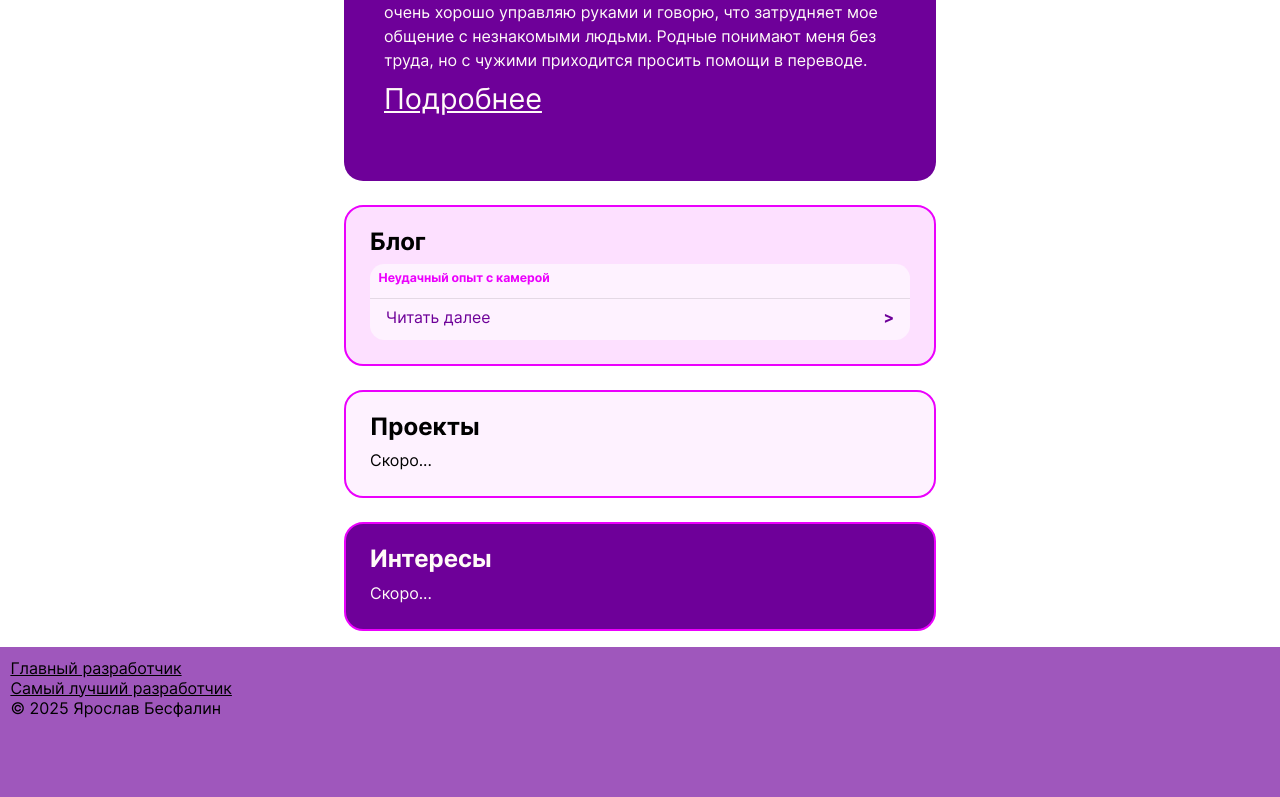
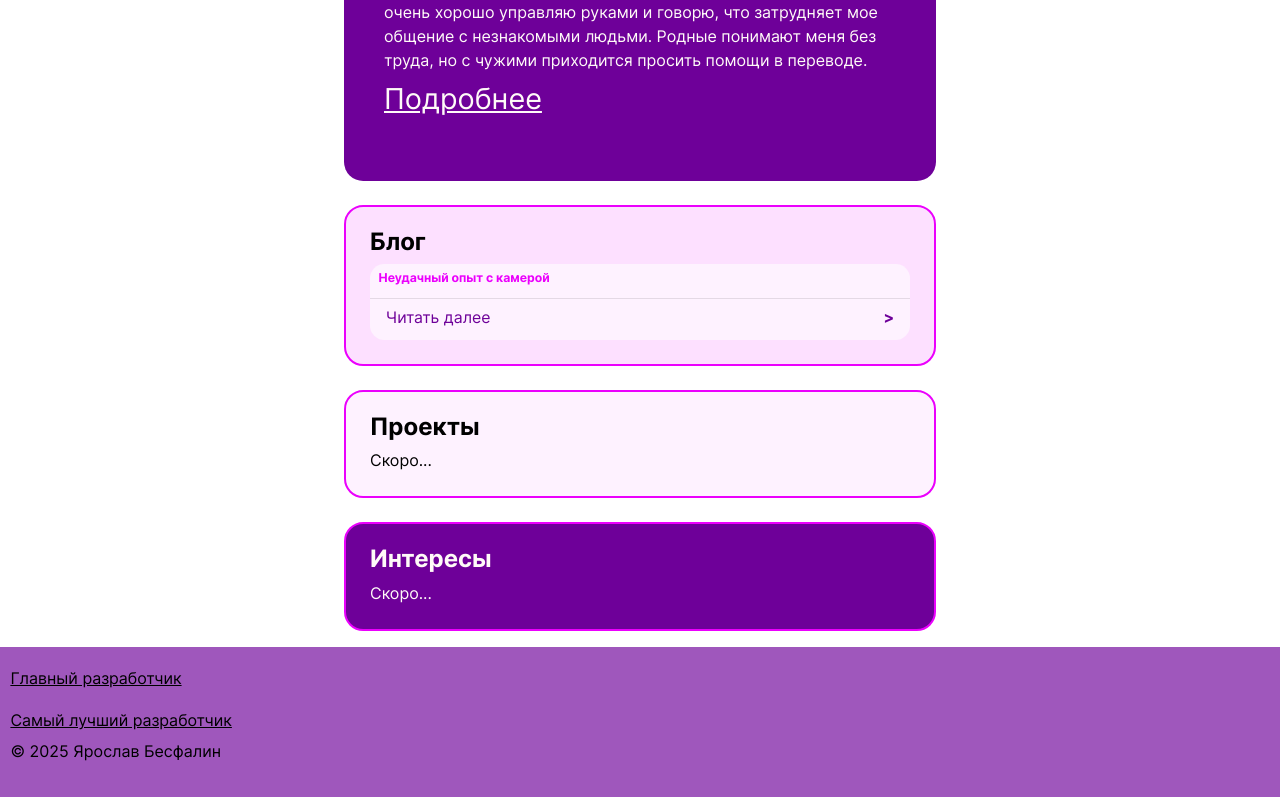
Before and after one commit to DanteBes/danteBes.github.io, a React (Vite) app: page / in a window 1280 px wide. Shown: the part 674-1471 px from the top of the page. Built offline with nearby package versions, Linux system fonts and the light colour scheme.

Commit message:
Increased the height for the ‘footer__bar_link’ class and added space-around

```diff
--- a/src/components/footer/Footer.module.css
+++ b/src/components/footer/Footer.module.css
@@ -6,8 +6,10 @@
 }
 
 .footer__bar_link {
+    height: 60%;
     display: flex;
     flex-direction: column;
+    justify-content: space-around;
 }
 
 .footer__bar_link-item {
```
